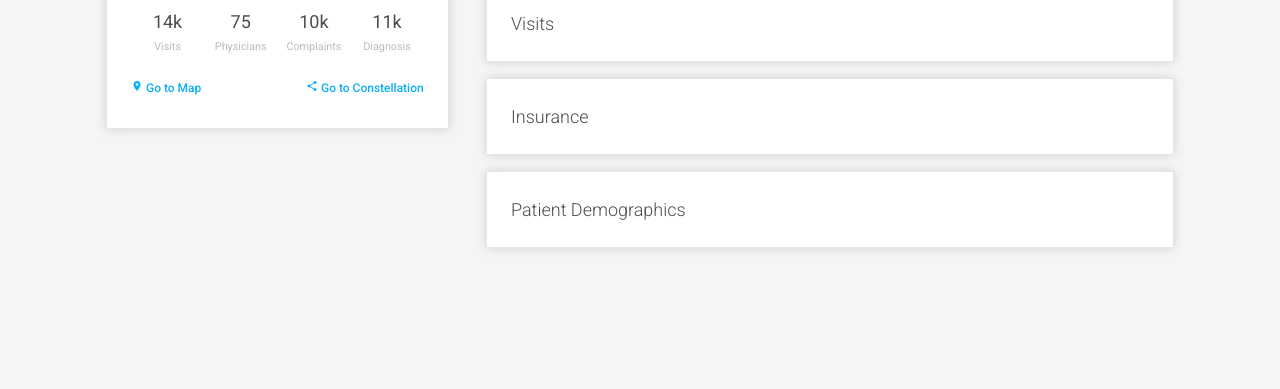
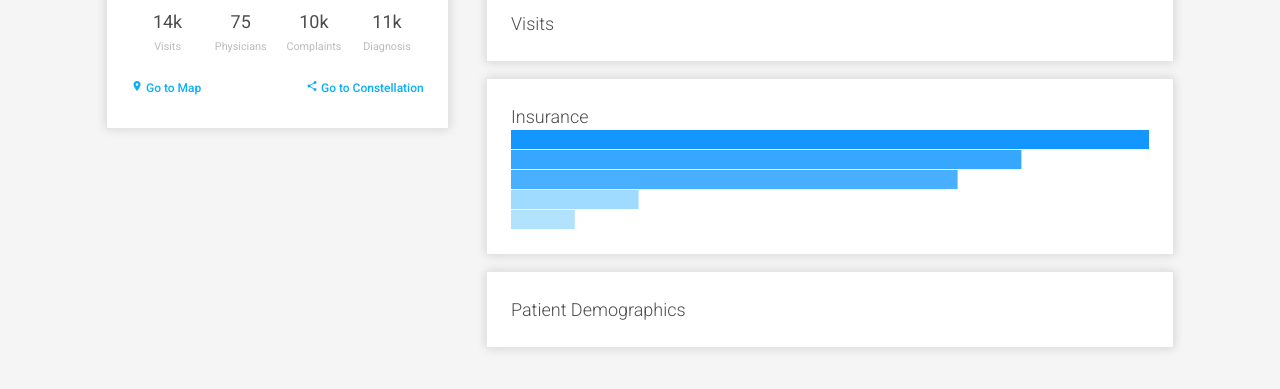
Before and after one commit to patrickfweston/double-verify, a website: page index.html in a window 1280 px wide. Shown: the part 251-640 px from the top of the page. Drawn offline with nearby package versions, Linux system fonts and the light colour scheme.

Commit message:
Code first bar chart

```diff
--- /dev/null
+++ b/data/bar-chart.tsv
@@ -0,0 +1,6 @@
+value
+100
+80
+70
+20
+10
--- a/index.html
+++ b/index.html
@@ -8,6 +8,7 @@
   <link rel="stylesheet" href="/css/styles.css">
   <script defer src="https://code.getmdl.io/1.2.1/material.min.js"></script>
   <script src="https://code.jquery.com/jquery-2.2.4.min.js" integrity="sha256-BbhdlvQf/xTY9gja0Dq3HiwQF8LaCRTXxZKRutelT44=" crossorigin="anonymous"></script>
+  <script src="//d3js.org/d3.v3.min.js"></script>
 </head>
 <body class="mdl-demo mdl-color--grey-100 mdl-color-text--grey-700 mdl-base">
   <div class="header--top">
@@ -94,6 +95,7 @@
       <div class="card mdl-cell--12-col">
         <div class="card__content">
           <h2>Insurance</h2>
+          <svg class="chart"></svg>
         </div>
       </div>
       <div class="card mdl-cell--12-col">
@@ -104,5 +106,6 @@
     </div>
   </main>
   <script type="text/javascript" src="/js/site.js"></script>
+  <script type="text/javascript" src="/js/bar-chart.js"></script>
 </body>
 </html>
--- /dev/null
+++ b/js/bar-chart.js
@@ -0,0 +1,51 @@
+var width = $('svg.chart').parent('.card__content').width();
+var barHeight = 20;
+
+var width = d3.scale.linear()
+    .range([0, width]);
+
+var colorR = d3.scale.linear()
+    .range([194, 19]);
+
+var colorG = d3.scale.linear()
+    .range([235, 150]);
+
+var colorB = d3.scale.linear()
+    .range([255, 254]);
+
+var chart = d3.select(".chart")
+    .attr("width", width);
+
+d3.tsv("/data/bar-chart.tsv", type, function(error, data) {
+  width.domain([0, d3.max(data, function(d) { return d.value; })]);
+  colorR.domain([0, d3.max(data, function(d) { return d.value; })]);
+  colorG.domain([0, d3.max(data, function(d) { return d.value; })]);
+  colorB.domain([0, d3.max(data, function(d) { return d.value; })]);
+
+  chart.attr("height", barHeight * data.length);
+
+  var bar = chart.selectAll("g")
+      .data(data)
+    .enter().append("g")
+      .attr("transform", function(d, i) { return "translate(0," + i * barHeight + ")"; });
+
+  bar.append("rect")
+      .attr("width", function(d) { return width(d.value); })
+      .attr("height", barHeight - 1)
+      .attr("fill", function(d) { return colorScale(colorR(d.value), colorG(d.value), colorB(d.value)); });
+});
+
+function colorScale(r, g, b) {
+  console.log(r, g, b);
+  return "#" + componentToHex(Math.round(r)) + componentToHex(Math.round(g)) + componentToHex(Math.round(b)) ;
+}
+
+function componentToHex(c) {
+    var hex = c.toString(16);
+    return hex.length == 1 ? "0" + hex : hex;
+}
+
+function type(d) {
+  d.value = +d.value; // coerce to number
+  return d;
+}
```
